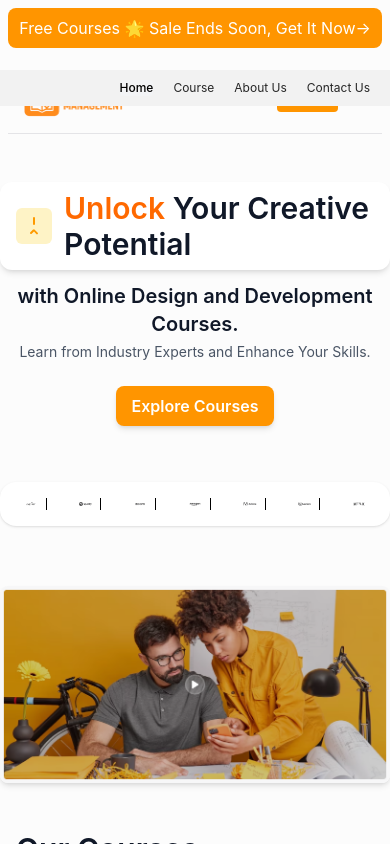
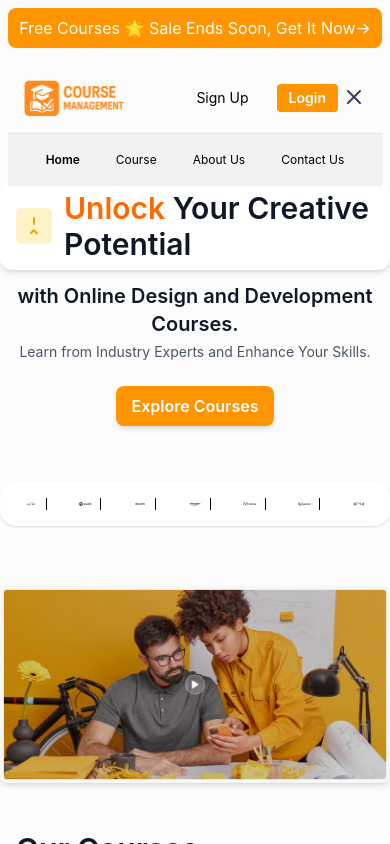
Before and after one commit to SureshNMS/React-POC, a React (Vite) app in the folder course-management/: page / in a window 390 px wide. Both pictures are taken after a click on the button 354 px from the left and 97 px from the top of the page. Shown: the top 844 px of the page. Built offline with nearby package versions, Linux system fonts and the light colour scheme.

Commit message:
minor tweaks

```diff
--- a/course-management/src/Components/Header/Header.jsx
+++ b/course-management/src/Components/Header/Header.jsx
@@ -1,4 +1,4 @@
-import React, {useState} from "react";
+import React, {Children, useState} from "react";
 import { Link, NavLink } from "react-router-dom";
 import Logo from '../../Assets/course-management-logo-dark.png';
 import LoginButton from "../AuthButtons/LoginButton";
@@ -15,11 +15,13 @@ function Header() {
       <div className="mx-auto border-b border-[#E4E4E7]">
         <header className="flex items-center justify-between p-4 text-[#262626] container">
           <div className="flex items-center mr-12">
-            <img
-              src={Logo}
-              alt="Course Management Logo"
-              className="h-auto w-[100px] mr-3"
-            />
+            <NavLink to={"/"}>
+              <img
+                src={Logo}
+                alt="Course Management Logo"
+                className="h-auto w-[100px] mr-3"
+              />
+            </NavLink>
           </div>
           <nav className="hidden md:flex space-x-4 items-center text-sm">
             <NavItem to="/" end>Home</NavItem>
@@ -46,16 +48,13 @@ function Header() {
 
           {/* Mobile Menu */}
         {menuOpen && (
-          <div className="md:hidden flex px-5 py-2.5 absolute right-0 top-[70px] bg-[#f2f2f2] text-right gap-5 w-full z-40 justify-end items-center flex-wrap text-xs">
-            <Link to="/" className="block text-black font-medium bg-gray-100 rounded">
-              Home
-            </Link>
-            <Link to="/courses" className="block hover:text-orange-500">Course</Link>
-            <Link to="/about" className="block hover:text-orange-500">About Us</Link>
-            <Link to="/contact" className="block hover:text-orange-500">Contact Us</Link>
+          <div className="md:hidden flex px-5 py-2.5 absolute right-0 left-0 top-[134px] bg-[#f2f2f2] text-right gap-5 w-[calc(100%-1rem)] mx-auto z-40 justify-center items-center flex-wrap text-xs">
+            <NavItem to="/" end>Home</NavItem>
+            <NavItem to="/course">Course</NavItem>
+            <NavItem to="aboutus">About Us</NavItem>
+            <NavItem to="contact">Contact Us</NavItem>
           </div>
         )}
-
         </header>
       </div>
     </div>
--- a/course-management/src/Components/Header/NavList.jsx
+++ b/course-management/src/Components/Header/NavList.jsx
@@ -7,7 +7,7 @@ const NavItem = ({to, end = false, children}) => {
             to={to}
             end={end}
             className={({isActive}) =>
-                `text-black p-2 rounded-md ${isActive ? "bg-[#ece8e6] font-semibold" : "hover:bg-[#F1F1F3]"}`
+                `text-black p-2 rounded-md ${isActive ? "md:bg-[#ece8e6] font-semibold" : "hover:bg-[#F1F1F3]"}`
             }
         >
             {children}
```
